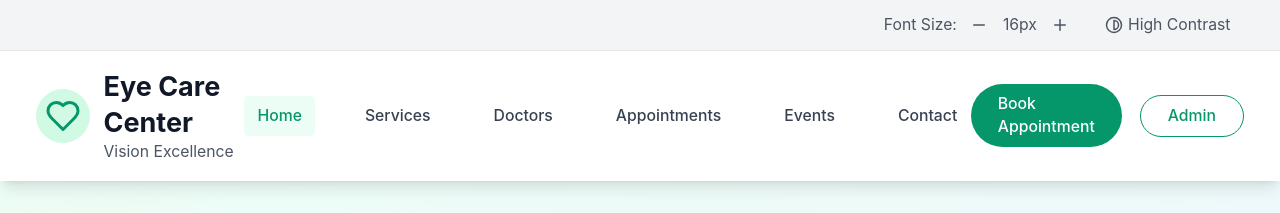
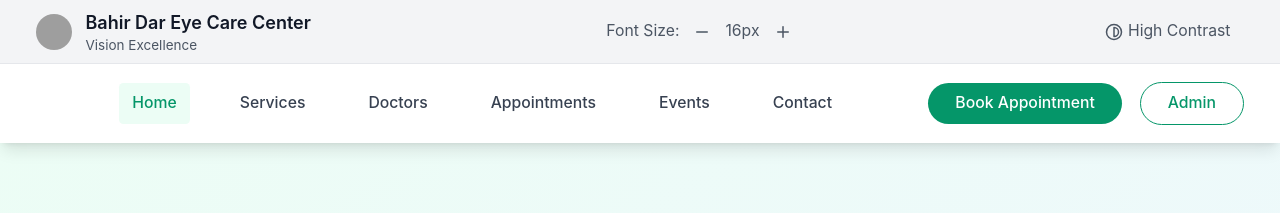
Before and after one commit to saducandy/miniHositalManagement, a React (Vite) app: page / in a window 1280 px wide. Shown: the top 213 px of the page. Built offline with nearby package versions, Linux system fonts and the light colour scheme; grey boxes are pictures that could not be loaded.

Commit message:
placing the branding on the accesiablitu row

```diff
--- a/index.html
+++ b/index.html
@@ -2,9 +2,9 @@
 <html lang="en">
   <head>
     <meta charset="UTF-8" />
-    <link rel="icon" type="image/svg+xml" href="/vite.svg" />
+    <link rel="icon" type="image/png" href="/logo.png" />
     <meta name="viewport" content="width=device-width, initial-scale=1.0" />
-    <title>Eye Care Center - Vision Excellence</title>
+    <title>Bahir Dar Eye Care Center - Vision Excellence</title>
   </head>
   <body>
     <div id="root"></div>
--- a/src/components/Layout/Footer.tsx
+++ b/src/components/Layout/Footer.tsx
@@ -1,5 +1,5 @@
 import React from 'react';
-import { Heart, Phone, Mail, MapPin, Clock } from 'lucide-react';
+import { Phone, Mail, MapPin, Clock } from 'lucide-react';
 import { Link } from 'react-router-dom';
 
 export const Footer: React.FC = () => {
@@ -10,11 +10,9 @@ export const Footer: React.FC = () => {
           {/* Logo and Description */}
           <div className="col-span-1 md:col-span-1">
             <div className="flex items-center space-x-3 mb-4">
-              <div className="p-2 bg-emerald-100 rounded-full">
-                <Heart className="h-6 w-6 text-emerald-600" />
-              </div>
+              <img src="/logo.png" alt="Bahir Dar Eye Care Center logo" className="h-8 w-8 rounded-full object-cover" />
               <div>
-                <h3 className="text-xl font-bold">Eye Care Center</h3>
+                <h3 className="text-xl font-bold">Bahir Dar Eye Care Center</h3>
                 <p className="text-sm text-gray-400">Vision Excellence</p>
               </div>
             </div>
@@ -80,7 +78,7 @@ export const Footer: React.FC = () => {
         <div className="border-t border-gray-800 mt-12 pt-8">
           <div className="flex flex-col md:flex-row justify-between items-center">
             <p className="text-gray-400 text-sm">
-              © 2024 Eye Care Center. All rights reserved.
+              © 2024 Bahir Dar Eye Care Center. All rights reserved.
             </p>
             <div className="flex space-x-6 mt-4 md:mt-0">
               <Link to="/privacy" className="text-gray-400 hover:text-emerald-400 text-sm transition-colors focus:outline-none focus:text-emerald-400">
--- a/src/components/Layout/Header.tsx
+++ b/src/components/Layout/Header.tsx
@@ -1,6 +1,6 @@
 import React from 'react';
 import { Link, useLocation } from 'react-router-dom';
-import { Heart, Menu, X, Type, Contrast, Plus, Minus } from 'lucide-react';
+import { Menu, X, Contrast, Plus, Minus } from 'lucide-react';
 import { useAccessibility } from '../../hooks/useAccessibility';
 
 interface HeaderProps {
@@ -28,7 +28,15 @@ export const Header: React.FC<HeaderProps> = ({ isMenuOpen, setIsMenuOpen }) =>
       {/* Accessibility Bar */}
       <div className="bg-gray-100 border-b">
         <div className="max-w-7xl mx-auto px-4 sm:px-6 lg:px-8">
-          <div className="flex justify-end items-center py-2 space-x-4">
+          <div className="flex justify-between items-center py-2 space-x-4">
+            {/* Branding on top bar */}
+            <Link to="/" className="flex items-center space-x-3 focus:outline-none focus:ring-2 focus:ring-emerald-500 rounded">
+              <img src="/logo.png" alt="Bahir Dar Eye Care Center logo" className="h-8 w-8 rounded-full object-cover" />
+              <div className="leading-tight">
+                <span className="block text-base font-semibold text-gray-900 whitespace-nowrap">Bahir Dar Eye Care Center</span>
+                <span className="block text-xs text-gray-600">Vision Excellence</span>
+              </div>
+            </Link>
             <div className="flex items-center space-x-2">
               <span className="text-sm text-gray-600">Font Size:</span>
               <button
@@ -66,16 +74,8 @@ export const Header: React.FC<HeaderProps> = ({ isMenuOpen, setIsMenuOpen }) =>
       {/* Main Header */}
       <div className="max-w-7xl mx-auto px-4 sm:px-6 lg:px-8">
         <div className="flex justify-between items-center py-4">
-          {/* Logo */}
-          <Link to="/" className="flex items-center space-x-3 focus:outline-none focus:ring-2 focus:ring-emerald-500 rounded">
-            <div className="p-2 bg-emerald-100 rounded-full">
-              <Heart className="h-8 w-8 text-emerald-600" />
-            </div>
-            <div>
-              <h1 className="text-2xl font-bold text-gray-900">Eye Care Center</h1>
-              <p className="text-sm text-gray-600">Vision Excellence</p>
-            </div>
-          </Link>
+          {/* Logo moved to top bar - leaving an empty spacer for alignment on mobile if needed */}
+          <div className="flex-1 md:flex-none"></div>
 
           {/* Desktop Navigation */}
           <nav className="hidden md:flex space-x-8" role="navigation">
@@ -98,7 +98,7 @@ export const Header: React.FC<HeaderProps> = ({ isMenuOpen, setIsMenuOpen }) =>
           <div className="hidden md:flex items-center space-x-4">
             <Link
               to="/appointments"
-              className="bg-emerald-600 text-white px-6 py-2 rounded-full text-sm font-medium hover:bg-emerald-700 transition-colors focus:outline-none focus:ring-2 focus:ring-emerald-500 focus:ring-offset-2"
+              className="bg-emerald-600 text-white px-6 py-2 rounded-full text-sm font-medium hover:bg-emerald-700 transition-colors focus:outline-none focus:ring-2 focus:ring-emerald-500 focus:ring-offset-2 whitespace-nowrap"
             >
               Book Appointment
             </Link>
```
Also changed, not shown: 2 other files (tests, documents, lock files or other folders).
